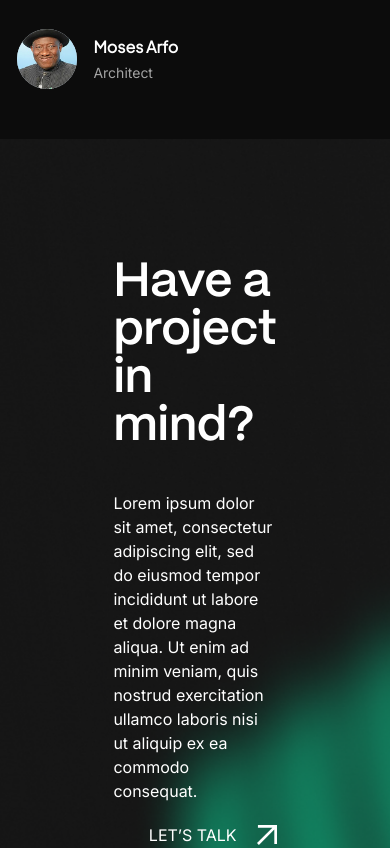
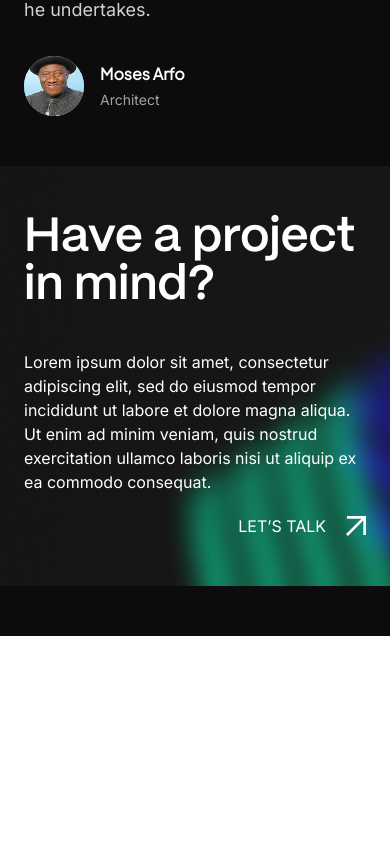
Before and after one commit to cvspan/cvspan-web, a Next.js app: page / in a window 390 px wide. Shown: the part 2516-3364 px from the top of the page. After the commit the page ends 3152 px from the top, so only its background shows below. Built offline with nearby package versions, Linux system fonts and the light colour scheme.

Commit message:
(cta) add responsive layout

```diff
--- a/src/components/molecules/layout/cta/index.tsx
+++ b/src/components/molecules/layout/cta/index.tsx
@@ -2,7 +2,7 @@ import React from 'react';
 
 const Cta = () => {
     return (
-        <div className="my-[50px] w-full bg-cta-bg bg-cover bg-center bg-no-repeat bg-origin-border p-[120px] text-white">
+        <div className="my-[50px] w-full bg-cta-bg bg-cover bg-center bg-no-repeat bg-origin-border p-6 pb-12 pt-12 text-white lg:p-[120px]">
             <div className="flex h-full w-full max-w-[1200px] flex-col justify-between gap-[40px] md:flex-row">
                 <h1 className="font-pp-mori-semibold lg:w-6/12">Have a project in mind?</h1>
                 <div className="flex flex-col gap-5 md:items-end md:justify-between lg:w-6/12 lg:justify-between">
```
